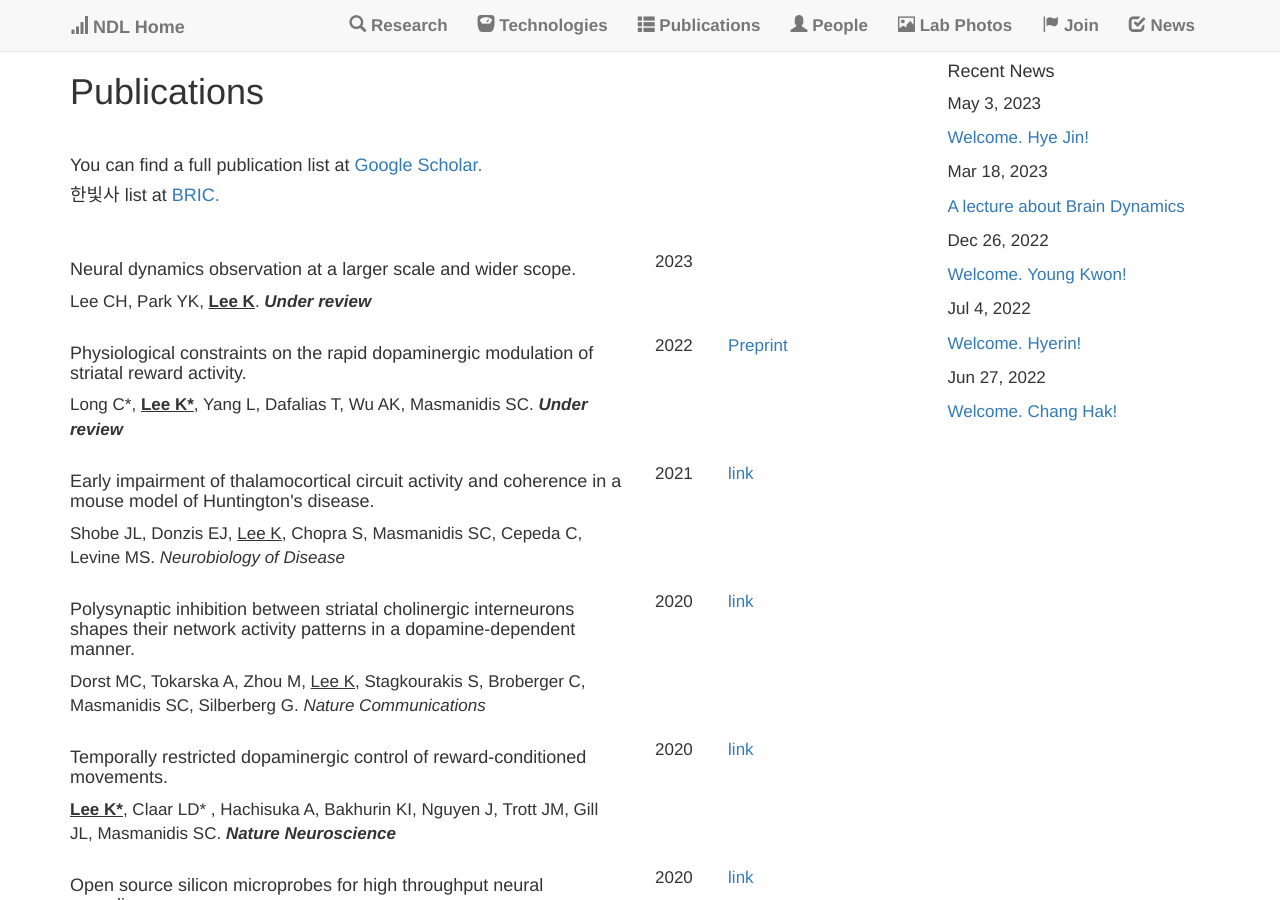
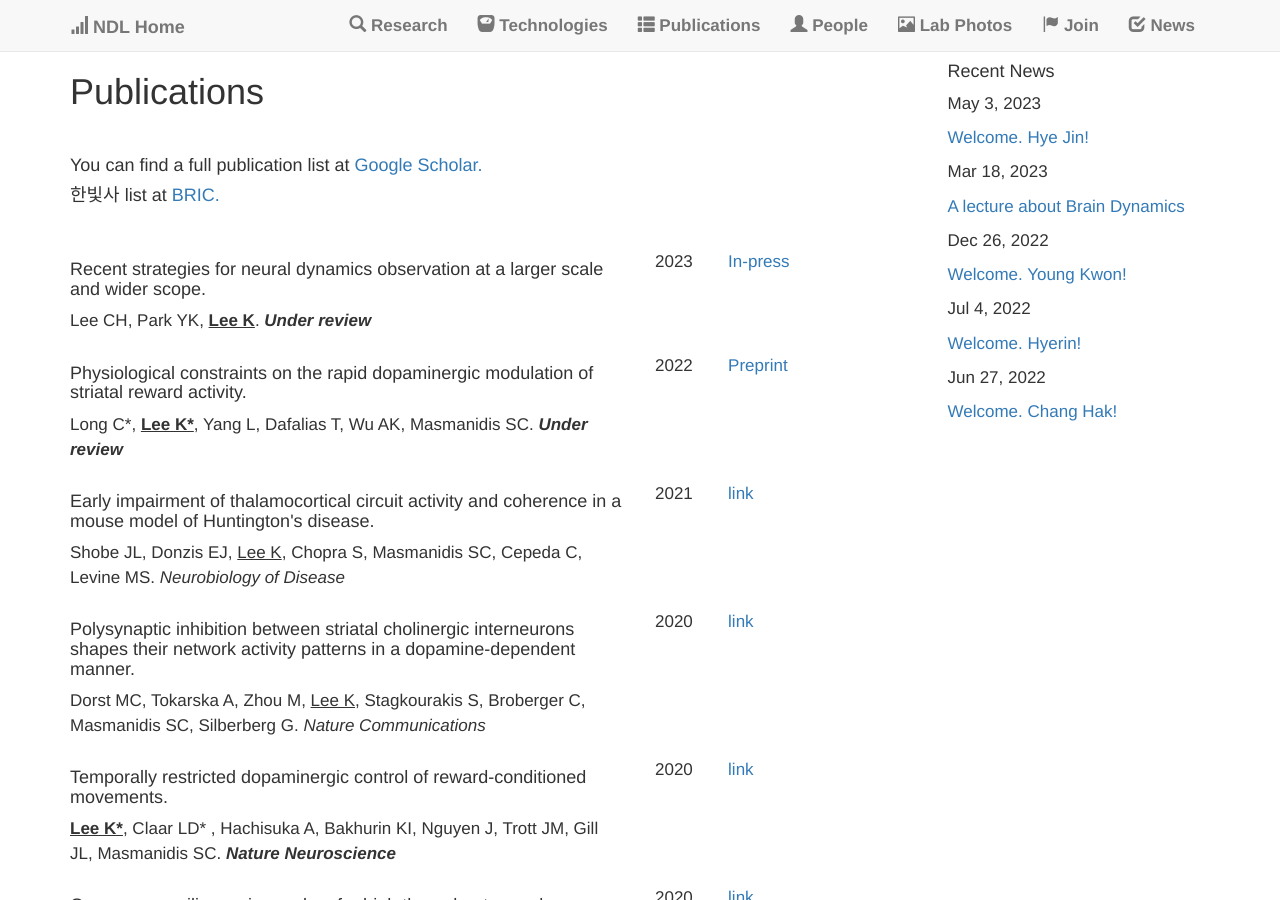
Before and after one commit to kleelab/kleelab.github.io, a Jekyll site: the page built from publications.html, in a window 1280 px wide and 900 px high. Built offline with Jekyll 4.4.1, drawn with Linux system fonts in a browser that asks for light colours; nearby versions of some CDN libraries; a style sheet for code colours, icons or effects is not loaded.

Commit message:
Update publications.yml

```diff
--- a/_data/publications.yml
+++ b/_data/publications.yml
@@ -1,14 +1,14 @@
 ---
 
 - title: >
-    Neural dynamics observation at a larger scale and wider scope.
+    Recent strategies for neural dynamics observation at a larger scale and wider scope.
   author: >
     Lee CH, Park YK, <b><u>Lee K</u></b>. <b><I>Under review</I></b>
   image:
   year: 2023
   repo:
-    name:
-    url:
+    name: In-press
+    url: https://www.sciencedirect.com/science/article/pii/S0956566323005808
 
 
 - title: >
```
